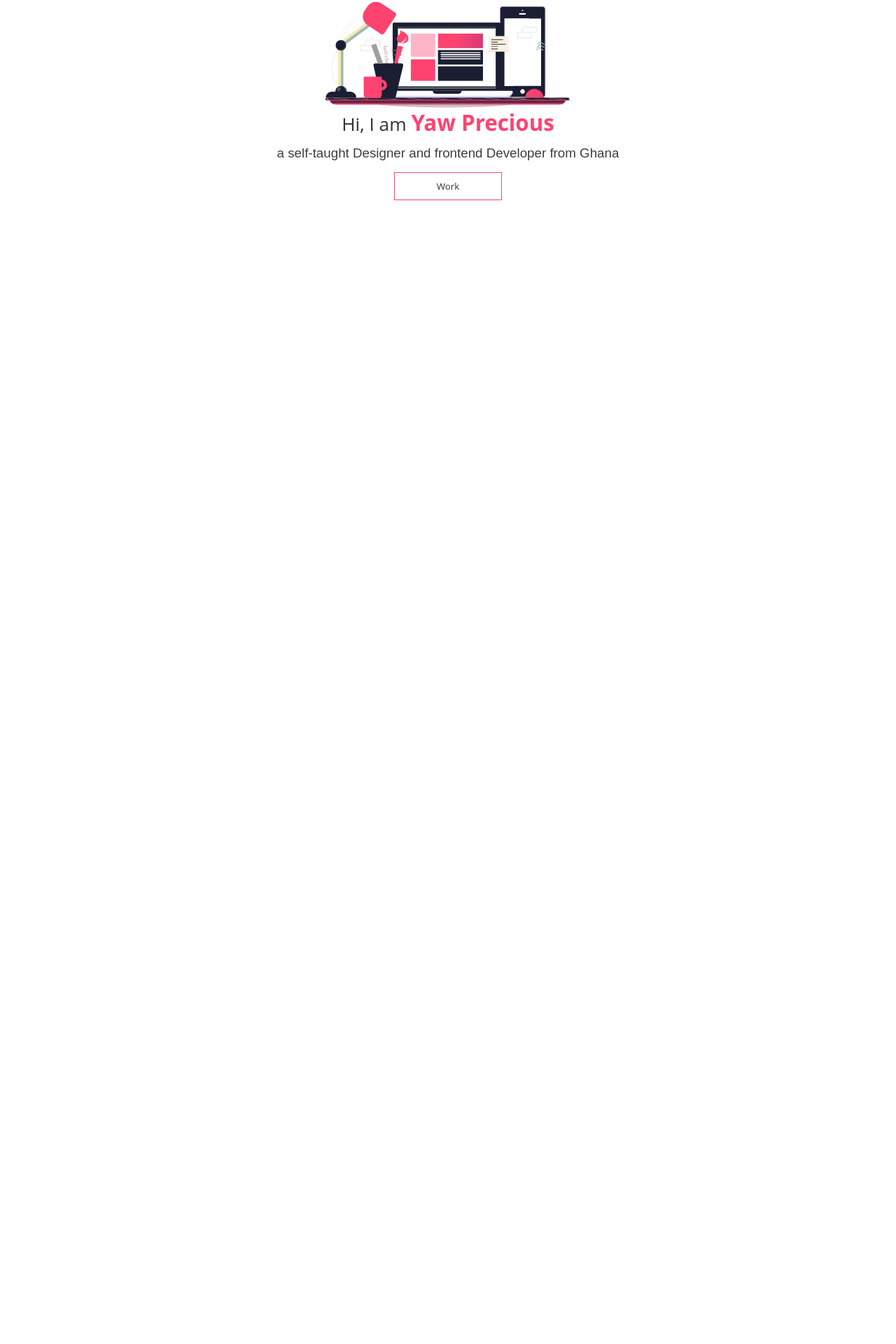
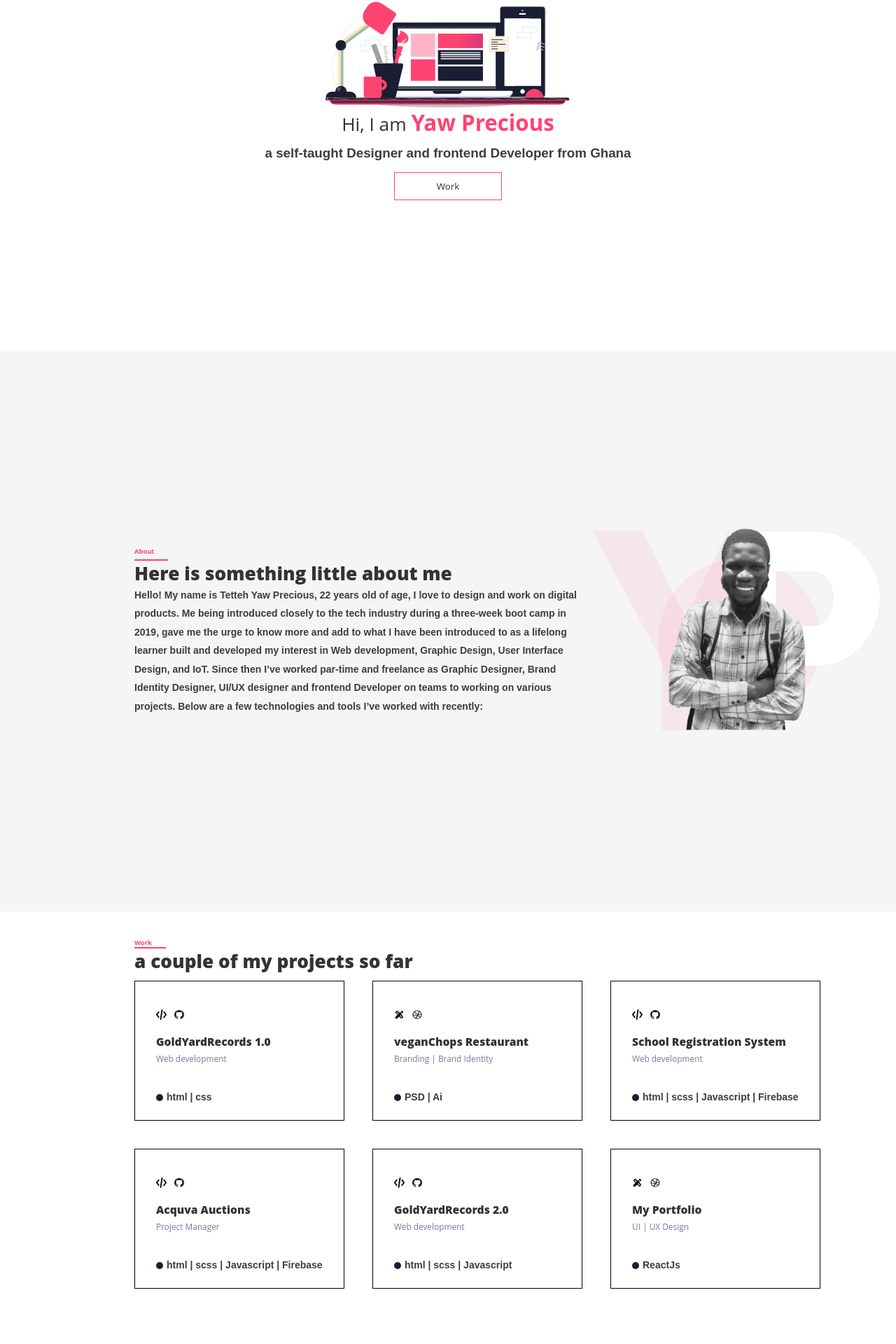
Before and after one commit to Tetteh-Yaw-Precious/personal_website, a React (Create React App) app: page / in a window 1280 px wide. Shown: the part 276-2196 px from the top of the page at 70% size. Before the commit the page ends 800 px from the top, so only its background shows below. Built offline with nearby package versions, Linux system fonts and the light colour scheme.

Commit message:
update on my portfolio,layout changed

```diff
--- a/package.json
+++ b/package.json
@@ -10,7 +10,7 @@
     "framer-motion": "^4.1.17",
     "react": "^17.0.2",
     "react-dom": "^17.0.2",
-    "react-intersection-observer": "^8.32.1",
+    "react-intersection-observer": "^8.32.2",
     "react-router-dom": "^5.3.0",
     "react-scripts": "4.0.3",
     "styled-components": "^5.3.1",
--- a/public/index.html
+++ b/public/index.html
@@ -24,7 +24,7 @@
       work correctly both with client-side routing and a non-root public URL.
       Learn how to configure a non-root public URL by running `npm run build`.
     -->
-    <title>Y.Precious|frontend Developer</title>
+    <title>Y.Precious | frontend Developer</title>
   </head>
   <body>
     <noscript>You need to enable JavaScript to run this app.</noscript>
--- a/src/App.js
+++ b/src/App.js
@@ -1,5 +1,5 @@
 import React from "react";
-import { Switch, Route, useLocation } from "react-router-dom";
+import {  useLocation } from "react-router-dom";
 import Globalstyles from "./components/Globalstyles";
 import Landingpage from "./components/Landingpage";
 import About from "./components/About";
@@ -17,20 +17,10 @@ const App = () => {
       <Globalstyles />
       <Nav />
       <AnimatePresence exitBeforeEnter>
-        <Switch location={location} key={location.pathname}>
-          <Route exact path="/">
             <Landingpage />
-          </Route>
-          <Route exact path="/About">
             <About />
-          </Route>
-          <Route exact path="/Work">
             <Work />
-          </Route>
-          <Route exact path="/ContactUs">
             <Contact />
-          </Route>
-        </Switch>
       </AnimatePresence>
     </div>
   );
--- a/src/components/About.js
+++ b/src/components/About.js
@@ -5,15 +5,18 @@ import Tetteh_Yaw_Precious from "../images/Tetteh_Yaw_Precious.png";
 //importing Animation
 import { motion } from "framer-motion";
 import { pageAnimation } from "../animations/Pageanimation";
+import { UseScroll } from "./Usescroll";
 
 const About = () => {
+  const [element,controls] = UseScroll()
   return (
     <StyledAbout>
       <motion.div
+      ref={element}
         className="mainaboutCt"
         variants={pageAnimation}
         intial="hidden"
-        animate="show"
+        animate={controls}
         exit="exit"
       >
         <div className="abouttext">
@@ -41,7 +44,7 @@ const About = () => {
 };
 const StyledAbout = styled.div`
   width: 100%;
-  height: 90vh;
+  height: 100vh;
   display: flex;
   justify-content: center;
   align-items: center;
--- a/src/components/Contact.js
+++ b/src/components/Contact.js
@@ -8,14 +8,17 @@ import copyright from "../images/copyright.svg";
 // //import Animations
 import { motion } from "framer-motion";
 import { pageAnimation, titleAnim } from "../animations/Pageanimation";
+import { UseScroll } from "./Usescroll";
 
 const Contact = () => {
+  const [element,controls] = UseScroll();
   return (
     <StyledContact>
       <motion.div
+      ref={element}
         variants={pageAnimation}
         initial="hidden"
-        animate="show"
+        animate={controls}
         exit="exit"
       >
         <motion.h4 variants={titleAnim}>Contact</motion.h4>
@@ -62,7 +65,7 @@ const Contact = () => {
 };
 const StyledContact = styled.div`
   width: 100%;
-  min-height: 30vh;
+  min-height: 100vh;
   background-color: #1b1e32;
   padding: 3% 15%;
   display: flex;
--- a/src/components/Globalstyles.js
+++ b/src/components/Globalstyles.js
@@ -54,7 +54,7 @@ h4{
 p{
   font-size: 1.4rem;
   line-height: 190%;
-  font-weight: lighter;
+  font-weight: 600;
   color: #3d3d3d;
   font-family: 'Source Sans Pro', sans-serif;
 }
--- a/src/components/Landingpage.js
+++ b/src/components/Landingpage.js
@@ -6,19 +6,22 @@ import mainimage from "../images/mainimage.svg";
 //import Animations
 import { motion } from "framer-motion";
 import { pageAnimation } from "../animations/Pageanimation";
-import { titleAnim,fade,photoAnim } from "../animations/Pageanimation";
+import { titleAnim, fade, photoAnim } from "../animations/Pageanimation";
+import { UseScroll } from "./Usescroll";
 
 const Landingpage = () => {
+  const [element, controls] = UseScroll();
   return (
     <StyledLandingpage>
       <motion.div
+        ref={element}
         className="aboutct"
         variants={pageAnimation}
+        animate={controls}
         initial="hidden"
-        animate="show"
         exit="exit"
       >
-        <motion.img src={mainimage} alt="bannerimage" variants={photoAnim}/>
+        <motion.img src={mainimage} alt="bannerimage" variants={photoAnim} />
         <motion.div className="description">
           <motion.h2 variants={titleAnim}>
             Hi, I am <span>Yaw Precious</span>
@@ -38,10 +41,10 @@ const Landingpage = () => {
 };
 
 const StyledLandingpage = styled.div`
-display: flex;
-align-items: center;
-justify-content: center;
-min-height: 90vh;
+  display: flex;
+  align-items: center;
+  justify-content: center;
+  min-height: 90vh;
   .aboutct {
     min-height: 50vh;
     display: flex;
@@ -69,7 +72,7 @@ min-height: 90vh;
       p {
         font-size: ${rem(30)};
         text-align: center;
-        font-weight: lighter;
+        font-weight: 600;
       }
     }
   }
--- /dev/null
+++ b/src/components/Usescroll.js
@@ -0,0 +1,14 @@
+import { useInView } from "react-intersection-observer";
+import { useAnimation } from "framer-motion";
+
+export const UseScroll = () =>{
+    const controls = useAnimation();
+    const [element,view] = useInView({threshold: 0.5});
+    if(view){
+        controls.start("show")
+    }
+    else{
+        controls.start("hidden");
+    }
+    return [element,controls];
+}
--- a/src/components/Work.js
+++ b/src/components/Work.js
@@ -8,16 +8,19 @@ import design from "../images/design.svg";
 import dribbble from "../images/dribbble.svg";
 //import Animations
 import { motion } from "framer-motion";
-import { pageAnimation,titleAnim } from "../animations/Pageanimation";
+import { pageAnimation, titleAnim } from "../animations/Pageanimation";
+import { UseScroll } from "./Usescroll";
 
 const Work = () => {
+  const [element,controls] = UseScroll();
   return (
     <StyledWork>
       <motion.div
+      ref={element}
         className="workCt"
         variants={pageAnimation}
         initial="hidden"
-        animate="show"
+        animate={controls}
         exit="exit"
       >
         <motion.h4 variants={titleAnim}>Work</motion.h4>
@@ -72,7 +75,7 @@ const Work = () => {
 };
 const StyledWork = styled.div`
   width: 100%;
-  min-height: 80vh;
+  min-height: 100vh;
   padding: 3% 15%;
   display: flex;
   flex-direction: column;
```
Also changed, not shown: src/images/landing page.jpg (added), 1 other file (tests, documents, lock files or other folders).
